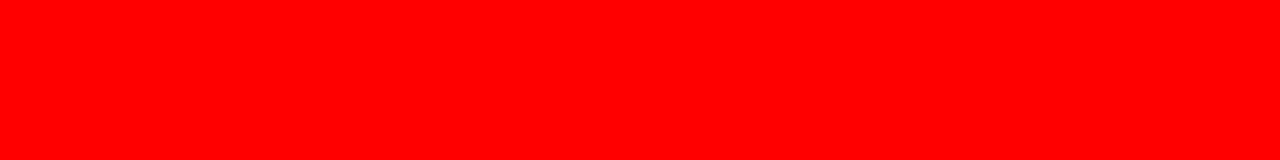
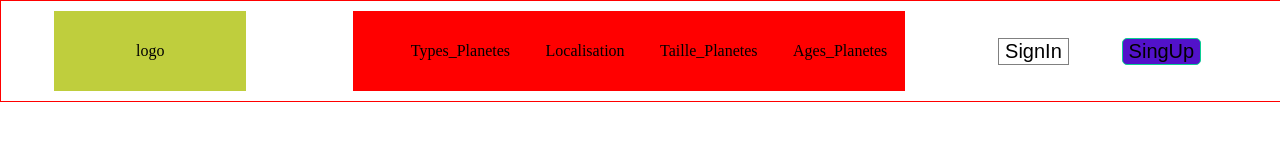
Before and after one commit to koffiemmal/Planete_website, a website: page html/index.html in a window 1280 px wide. Drawn offline with Linux system fonts and the light colour scheme.

Commit message:
creation du header de A a Z

```diff
--- a/html/index.html
+++ b/html/index.html
@@ -5,11 +5,29 @@
     <meta charset="UTF-8">
     <meta name="viewport" content="width=device-width, initial-scale=1.0">
     <link rel="stylesheet" href="../css/style.css">
-    <title>Document</title>
+    <title>PLANETUS</title>
 </head>
 
 <body>
-
+    <main>
+        <header>
+            <section class="logo">logo</section>
+            <menu>
+                <nav>
+                    <ul>
+                        <li>Types_Planetes</li>
+                        <li>Localisation</li>
+                        <li>Taille_Planetes</li>
+                        <li>Ages_Planetes</li>
+                    </ul>
+                </nav>
+            </menu>
+            <section class="auth">
+                <button class="signIn">SignIn</button>
+                <button class="signUp">SingUp</button>
+            </section>
+        </header>
+    </main>
 </body>
 
 </html>
--- a/sass/main.scss
+++ b/sass/main.scss
@@ -1,3 +1,62 @@
 body {
-    background-color: red;
+    margin: 0;
+    padding: 0;
 }
+
+header {
+    display: flex;
+    border: 1px solid red;
+    width: 100%;
+    height: 100px;
+    background-color: white;
+    justify-content: space-around;
+    align-items: center;
+    .logo {
+        width: 15%;
+        height: 80px;
+        background-color: rgb(191, 206, 61);
+        display: flex;
+        justify-content: center;
+        align-items: center;
+    }
+    menu {
+        width: 40%;
+        height: 80px;
+        background-color: rgb(61, 206, 121);
+        margin: 0;
+        padding: 0;
+        nav {
+            background-color: blue;
+            height: 100%;
+            width: 100%;
+        }
+        ul {
+            height: 100%;
+            width: 100%;
+            list-style-type: none;
+            background-color: red;
+            margin: 0;
+            display: flex;
+            justify-content: space-around;
+            align-items: center;
+        }
+    }
+    .auth {
+        width: 20%;
+        height: 80px;
+        display: flex;
+        justify-content: space-around;
+        align-items: center;
+    }
+    .signIn {
+        font-size: 20px;
+        background-color: white;
+        border: 1px solid gray;
+    }
+    .signUp {
+        font-size: 20px;
+        background-color: rgb(82, 18, 202);
+        border: 1px solid rgb(10, 206, 147);
+        border-radius: 5px;
+    }
+}
```
Also changed, not shown: css/style.css, 1 other file.
